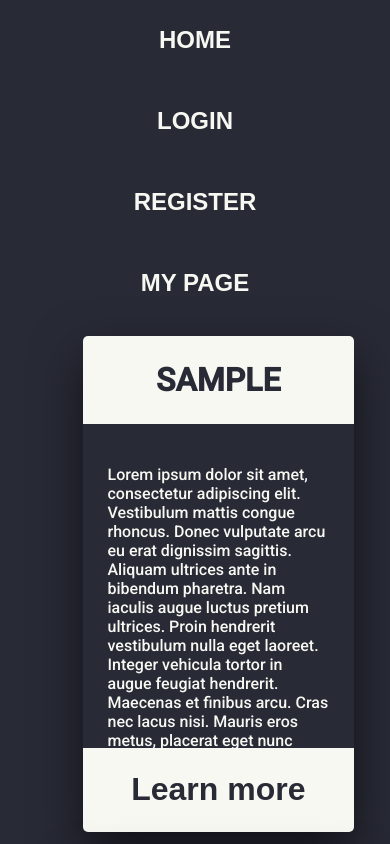
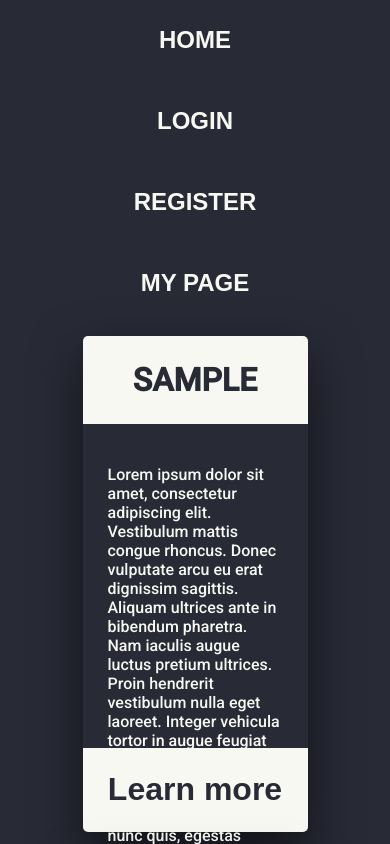
Before and after one commit to Ikmokhirio/MEPHI-web-password-manager-app-frontend, a React app: page / in a window 390 px wide. Shown: the top 844 px of the page. Built offline with nearby package versions, Linux system fonts and the light colour scheme.

Commit message:
Adjusted styles + fixed some visual bugs

```diff
--- a/src/index.css
+++ b/src/index.css
@@ -15,6 +15,7 @@
     display: flex;
     flex-direction: column;
     justify-content: space-around;
+    position: relative;
 
     margin: 0 auto;
     width: 100vw;
@@ -49,11 +50,13 @@
 
 .btn {
     margin: 1vh 2vw;
-
+    display: flex;
+    justify-content: center;
+    align-items: center;
 }
 
 .btn button {
-    width: 256px;
+    width: 192px;
     height: 64px;
     color: #f8f8f2;
     background: none;
@@ -80,10 +83,11 @@
     .header .btn button {
         width: 192px;
         height: 32px;
+        font-size: 24px;
     }
 }
 
-@media screen and (max-width: 950px) {
+@media screen and (max-width: 920px) {
     /* Adaptive header links */
     .header .btn button {
         width: 128px;
@@ -94,9 +98,14 @@
 
 @media screen and (max-width: 650px) {
     /* Adaptive header links */
-    .header .btn button {
+    .header .btn {
         width: 60vw;
         height: 64px;
+    }
+
+    .header .btn button{
+        width: 192px;
+        height: 32px;
         font-size: 24px;
     }
 }
@@ -524,6 +533,7 @@
         justify-content: space-around;
         flex-wrap: wrap;
         flex-shrink: 0;
+        flex-grow: 1;
         max-width: 70vw;
     }
 
@@ -735,7 +745,7 @@
 
 .add_password_popup {
     width: 100vw;
-    height: 100vh;/* Fix this later*/
+    height: 100%;/* Fix this later*/;
     margin: 0;
     background: rgba(0,0,0,.5);
 
@@ -760,7 +770,7 @@
 @media screen and (max-width: 650px) {
 
     .add_password_popup {
-        height: 133vh; /* Fix this later*/
+        height: 100vh; /* Fix this later*/
     }
 
     .add_password_popup .input_form {
```
